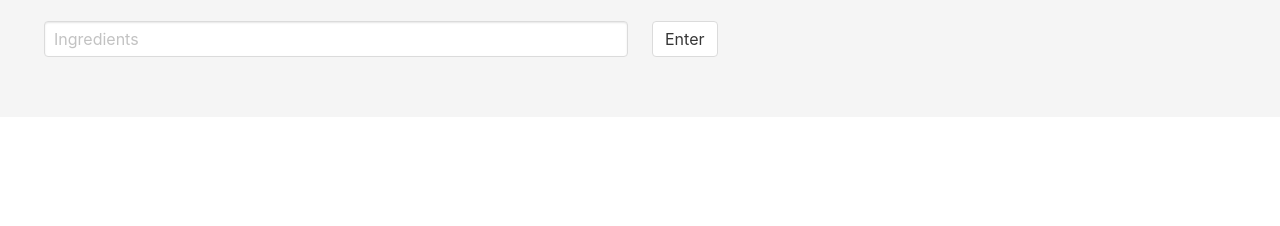
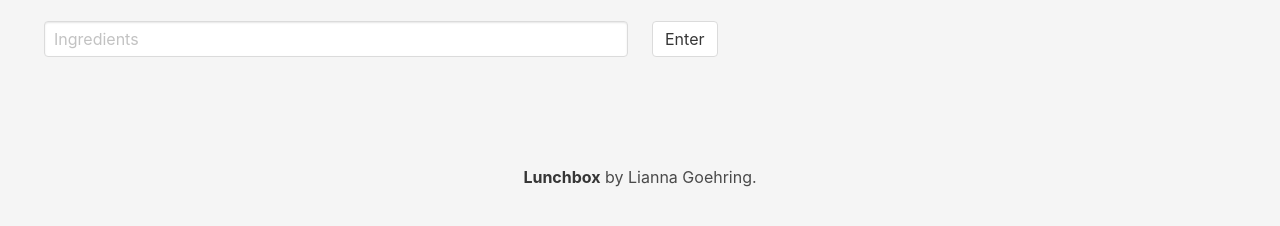
Before and after one commit to liannagoehring/comp426final, a website: page recipe_finder/index.html in a window 1280 px wide. Shown: the part 166-392 px from the top of the page. Drawn offline with nearby package versions, Linux system fonts and the light colour scheme.

Commit message:
Set minimum body height

```diff
--- /dev/null
+++ b/body.css
@@ -0,0 +1,3 @@
+body {
+    min-height: 100vh;
+}
--- a/recipe_finder/index.html
+++ b/recipe_finder/index.html
@@ -4,6 +4,8 @@
     <meta charset="UTF-8">
     <title>Lunchbox</title>
     <link rel="stylesheet" href="https://cdnjs.cloudflare.com/ajax/libs/bulma/0.7.5/css/bulma.min.css" />
+    <link rel="stylesheet" href="../body.css" />
+
 
 </head>
 <body class="has-background-light" id="root">
@@ -61,6 +63,14 @@
 
     </div>
 
+    <footer class="footer has-background-light has-text-centered">
+        <div class="content has-text-centered">
+            <p>
+                <strong>Lunchbox</strong> by Lianna Goehring.
+            </p>
+        </div>
+      </footer>
+
 
     <script src="https://code.jquery.com/jquery-3.4.1.min.js"></script>
     <script src="finder.js"></script>
```
Also changed, not shown: index.html (+1 -0 lines), memory_game/index.html (+1 -0 lines), restaurant_locator/index.html (+2 -0 lines).
